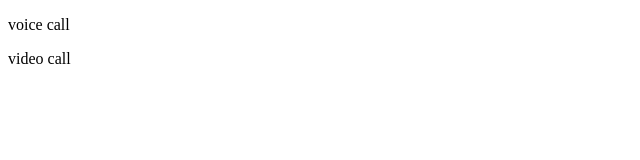
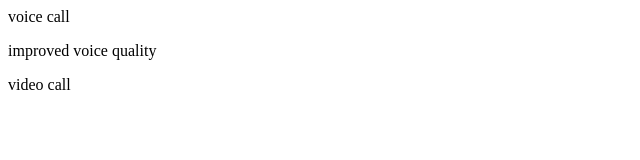
Before and after one commit to Lum-ona/github-prac, a plain HTML site: page index.html in a window 1280 px wide. Shown: the whole page, without its empty margins (0-640 px from the left). Drawn offline with Linux system fonts and the light colour scheme.

Commit message:
improved voice call quality

```diff
--- a/index.html
+++ b/index.html
@@ -8,8 +8,11 @@
   </head>
   <body>
     <div class="features">
-      <p>voice call</p>
-      <p>video call</p>
+      <div>
+        voice call
+        <p>improved voice quality</p>
+      </div>
+      <div>video call</div>
     </div>
   </body>
 </html>
```
